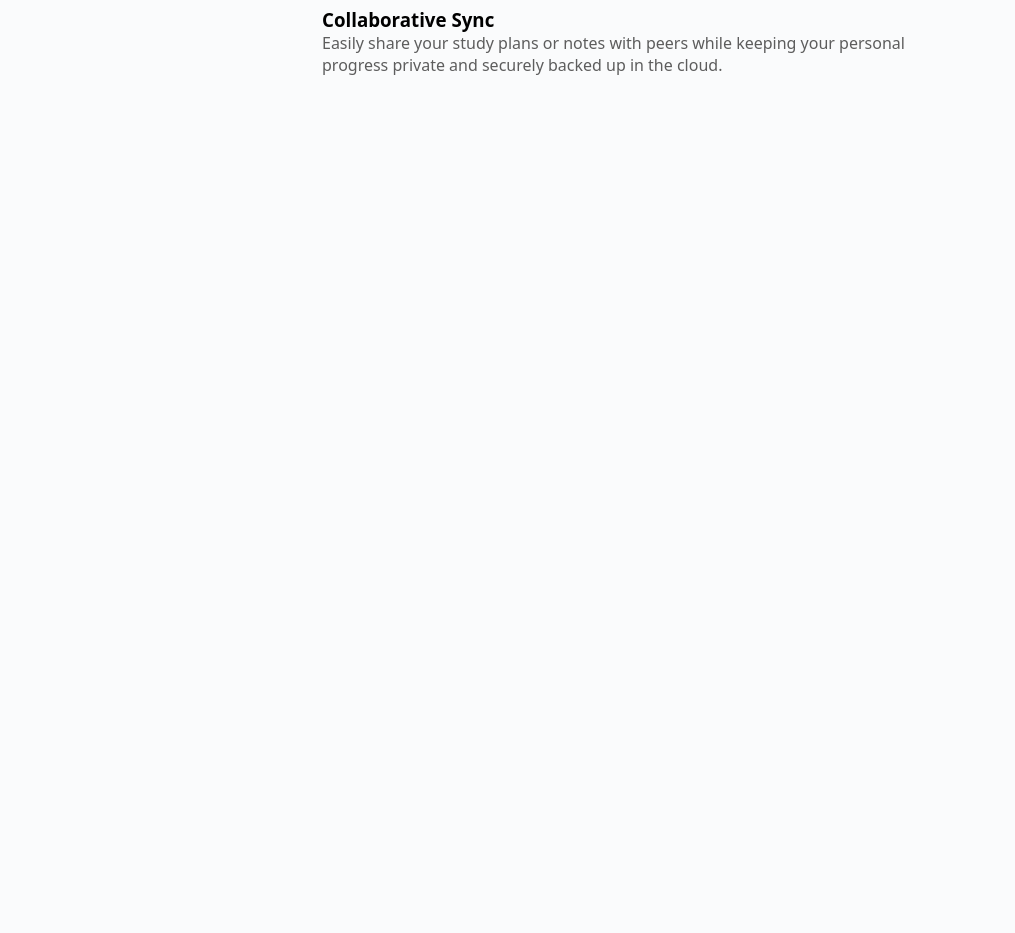
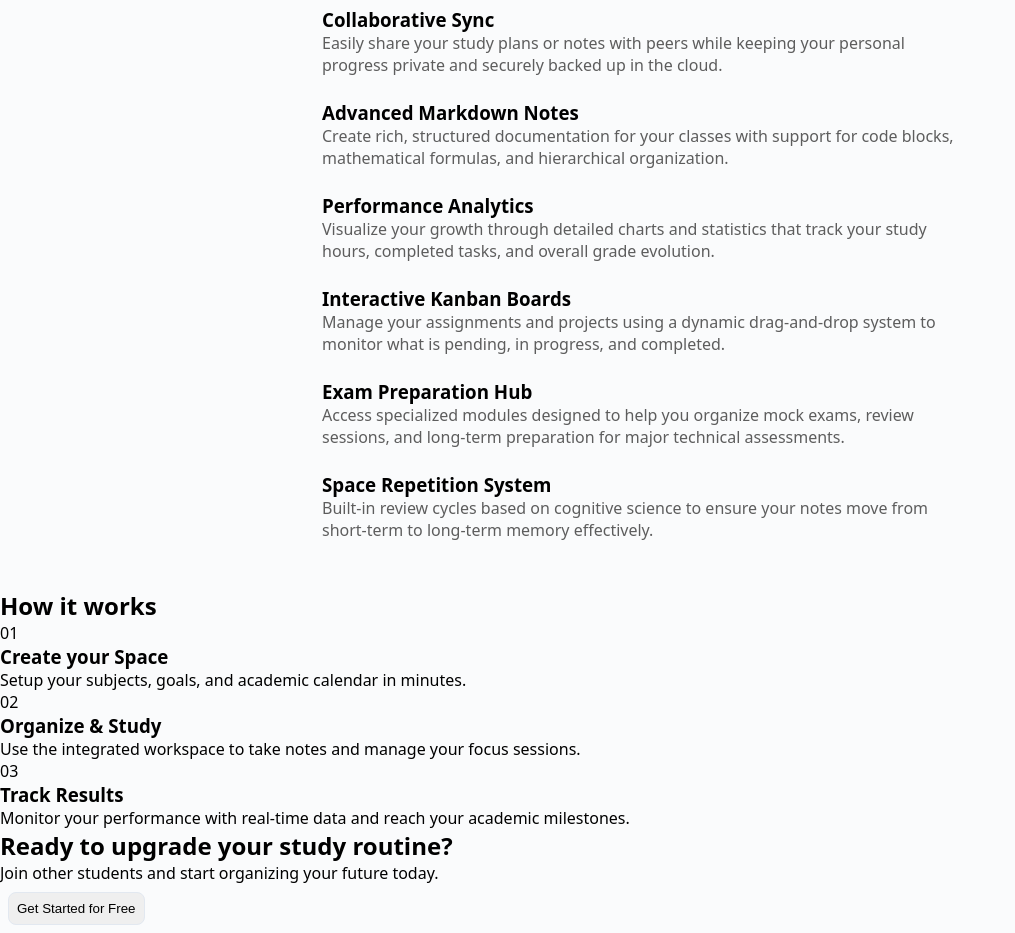
Before and after one commit to 0xGaziin/orbital, a React (Vite) app: page / in a window 1280 px wide. Shown: the part 660-1593 px from the top of the page, without its empty margins (0-1015 px from the left). Before the commit the page ends 800 px from the top, so only its background shows below. Built offline with nearby package versions, Linux system fonts and the light colour scheme.

Commit message:
feat: added more sections

```diff
--- a/src/pages/Home/Home.jsx
+++ b/src/pages/Home/Home.jsx
@@ -29,26 +29,96 @@ function Home() {
         </p>
 
         <div className={styles.featuresGrid}>
+          <div className={styles.featureCard}>
             <h3>Subject Management</h3>
             <p className={styles.featuresDescription}>
               Keep your curriculum organized by categories, semesters, or priority levels, ensuring you never lose track of your academic requirements.
             </p>
+          </div>
 
+          <div className={styles.featureCard}>
             <h3>Smart Pomodoro Timer</h3>
             <p className={styles.featuresDescription}>
               Boost your productivity with a built-in focus timer that helps you maintain deep work sessions while managing necessary rest intervals.
             </p>
+          </div>
 
+          <div className={styles.featureCard}>
             <h3>Deep Work Analytics</h3>
             <p className={styles.featuresDescription}>
               Go beyond simple timers by tracking your peak productivity hours and identifying which subjects demand more of your mental energy.
             </p>
+          </div>
 
+          <div className={styles.featureCard}>
             <h3>Collaborative Sync</h3>
             <p className={styles.featuresDescription}>
               Easily share your study plans or notes with peers while keeping your personal progress private and securely backed up in the cloud.
             </p>
           </div>
+
+          <div className={styles.featureCard}>
+            <h3>Advanced Markdown Notes</h3>
+            <p className={styles.featuresDescription}>
+              Create rich, structured documentation for your classes with support for code blocks, mathematical formulas, and hierarchical organization.
+            </p>
+          </div>
+
+          <div className={styles.featureCard}>
+            <h3>Performance Analytics</h3>
+            <p className={styles.featuresDescription}>
+              Visualize your growth through detailed charts and statistics that track your study hours, completed tasks, and overall grade evolution.
+            </p>
+          </div>
+
+          <div className={styles.featureCard}>
+            <h3>Interactive Kanban Boards</h3>
+            <p className={styles.featuresDescription}>
+              Manage your assignments and projects using a dynamic drag-and-drop system to monitor what is pending, in progress, and completed.
+            </p>
+          </div>
+
+          <div className={styles.featureCard}>
+            <h3>Exam Preparation Hub</h3>
+            <p className={styles.featuresDescription}>
+              Access specialized modules designed to help you organize mock exams, review sessions, and long-term preparation for major technical assessments.
+            </p>
+          </div>
+
+          <div className={styles.featureCard}>
+            <h3>Space Repetition System</h3>
+            <p className={styles.featuresDescription}>
+              Built-in review cycles based on cognitive science to ensure your notes move from short-term to long-term memory effectively.
+            </p>
+          </div>
+        </div>
+      </section>
+
+      <section className={styles.howItWorks}>
+        <h2>How it works</h2>
+        <div className={styles.stepsGrid}>
+          <div className={styles.step}>
+            <span>01</span>
+            <h3>Create your Space</h3>
+            <p>Setup your subjects, goals, and academic calendar in minutes.</p>
+          </div>
+          <div className={styles.step}>
+            <span>02</span>
+            <h3>Organize & Study</h3>
+            <p>Use the integrated workspace to take notes and manage your focus sessions.</p>
+          </div>
+          <div className={styles.step}>
+            <span>03</span>
+            <h3>Track Results</h3>
+            <p>Monitor your performance with real-time data and reach your academic milestones.</p>
+          </div>
+        </div>
+      </section>
+
+      <section className={styles.ctaSection}>
+        <h2>Ready to upgrade your study routine?</h2>
+        <p>Join other students and start organizing your future today.</p>
+        <Button name="Get Started for Free" />
       </section>
     </>
   )
```
Lines whose indentation alone changed are shown as unchanged.
